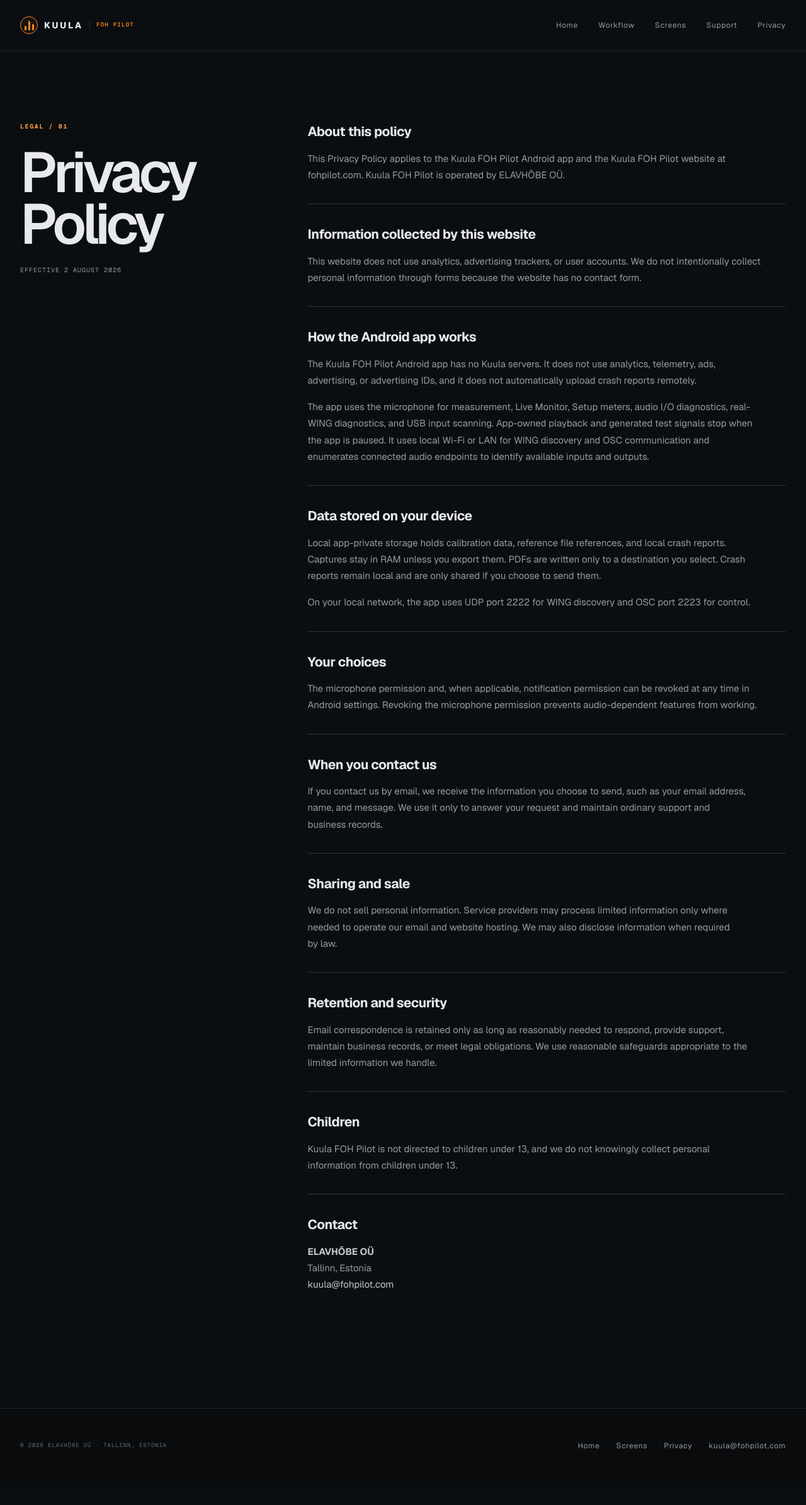
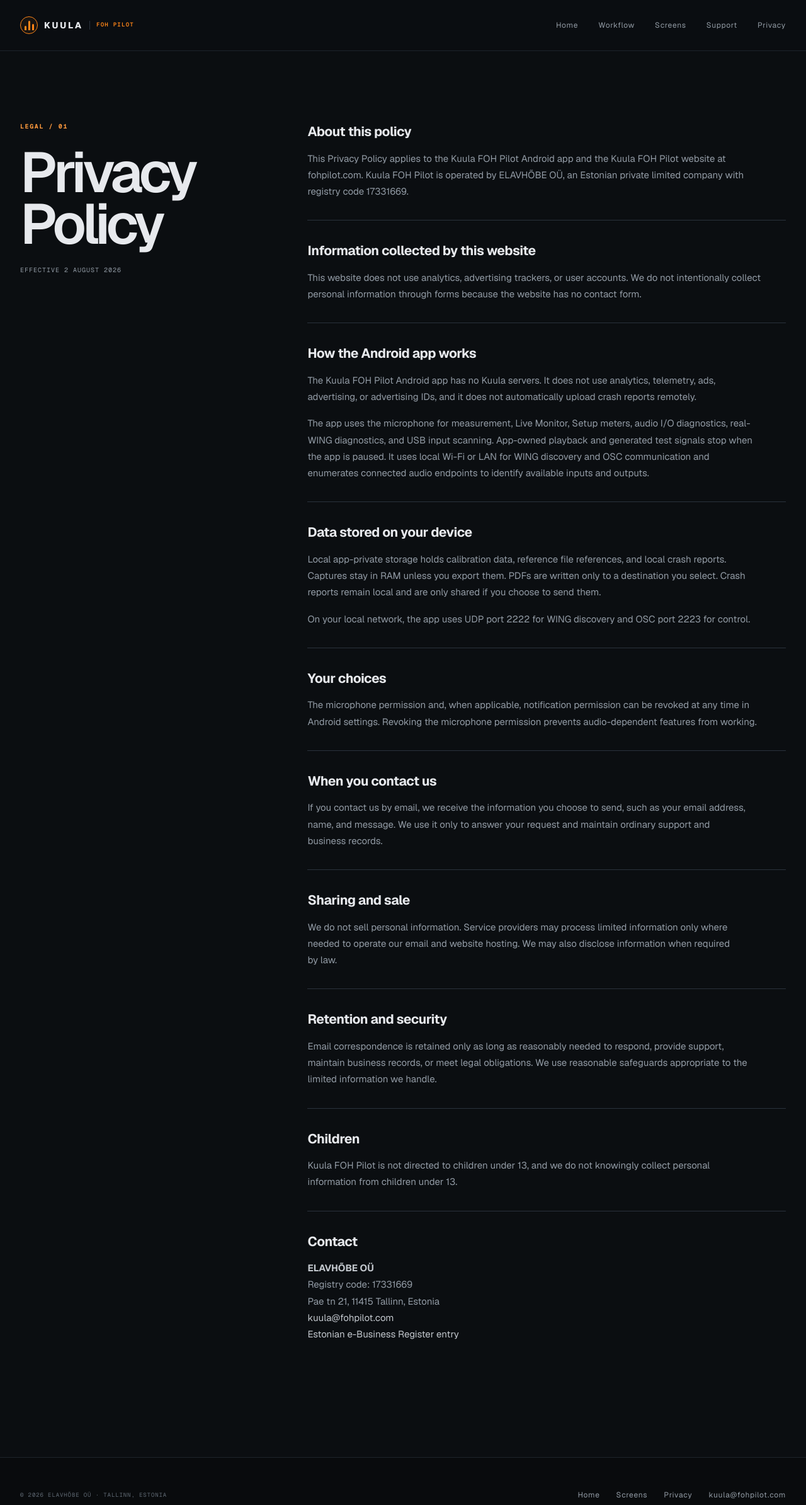
Before and after one commit to harhansergei-ui/harhansergei-ui.github.io, a Next.js app in the folder site/: page /privacy in a window 1280 px wide. Shown: the top 2389 px of the page at 63% size. Before the commit the page ends 2354 px from the top, so only its background shows below. Built offline with nearby package versions, Linux system fonts and the light colour scheme.

Commit message:
feat: add Kuula publishing metadata

```diff
--- /dev/null
+++ b/site/app/_components/StructuredData.tsx
@@ -0,0 +1,58 @@
+const structuredData = {
+  "@context": "https://schema.org",
+  "@graph": [
+    {
+      "@type": "Organization",
+      "@id": "https://fohpilot.com/#organization",
+      name: "ELAVHÕBE OÜ",
+      legalName: "ELAVHÕBE OÜ",
+      url: "https://fohpilot.com/",
+      email: "kuula@fohpilot.com",
+      identifier: {
+        "@type": "PropertyValue",
+        propertyID: "Estonian registry code",
+        value: "17331669",
+      },
+      address: {
+        "@type": "PostalAddress",
+        streetAddress: "Pae tn 21",
+        postalCode: "11415",
+        addressLocality: "Tallinn",
+        addressCountry: "EE",
+      },
+      sameAs: [
+        "https://ariregister.rik.ee/eng/company/17331669/Elavh%C3%B5be-O%C3%9C",
+      ],
+    },
+    {
+      "@type": "WebSite",
+      "@id": "https://fohpilot.com/#website",
+      url: "https://fohpilot.com/",
+      name: "Kuula FOH Pilot",
+      publisher: { "@id": "https://fohpilot.com/#organization" },
+      inLanguage: "en",
+    },
+    {
+      "@type": "SoftwareApplication",
+      "@id": "https://fohpilot.com/#app",
+      name: "Kuula FOH Pilot",
+      url: "https://fohpilot.com/",
+      applicationCategory: "MultimediaApplication",
+      operatingSystem: "Android",
+      description:
+        "A focused Android companion for live sound professionals.",
+      publisher: { "@id": "https://fohpilot.com/#organization" },
+    },
+  ],
+};
+
+export function StructuredData() {
+  return (
+    <script
+      type="application/ld+json"
+      dangerouslySetInnerHTML={{
+        __html: JSON.stringify(structuredData).replace(/</g, "\\u003c"),
+      }}
+    />
+  );
+}
--- a/site/app/layout.tsx
+++ b/site/app/layout.tsx
@@ -2,6 +2,7 @@ import type { Metadata, Viewport } from "next";
 import { Geist, Geist_Mono } from "next/font/google";
 import { SiteFooter } from "./_components/SiteFooter";
 import { SiteHeader } from "./_components/SiteHeader";
+import { StructuredData } from "./_components/StructuredData";
 import "./globals.css";
 
 const geistSans = Geist({
@@ -23,16 +24,39 @@ export const metadata: Metadata = {
   description:
     "A focused Android companion for live sound professionals, developed by ELAVHÕBE OÜ.",
   applicationName: "Kuula FOH Pilot",
+  authors: [{ name: "ELAVHÕBE OÜ", url: "https://fohpilot.com/" }],
+  creator: "ELAVHÕBE OÜ",
+  publisher: "ELAVHÕBE OÜ",
+  category: "Professional audio",
+  keywords: [
+    "live sound",
+    "FOH",
+    "audio measurement",
+    "system correction",
+    "Android",
+  ],
+  robots: {
+    index: true,
+    follow: true,
+  },
+  icons: {
+    icon: [
+      { url: "/favicon.svg", type: "image/svg+xml" },
+      { url: "/favicon-32x32.png", type: "image/png", sizes: "32x32" },
+    ],
+    apple: [{ url: "/apple-touch-icon.png", sizes: "180x180" }],
+  },
   openGraph: {
     type: "website",
+    url: "/",
     siteName: "Kuula FOH Pilot",
     title: "Kuula FOH Pilot",
     description: "Confidence at front of house.",
     images: [
       {
         url: "/og.png",
-        width: 1728,
-        height: 896,
+        width: 1200,
+        height: 630,
         alt: "Kuula FOH Pilot — Confidence at front of house.",
       },
     ],
@@ -58,6 +82,7 @@ export default function RootLayout({
   return (
     <html lang="en">
       <body className={`${geistSans.variable} ${geistMono.variable}`}>
+        <StructuredData />
         <div className="site-frame">
           <SiteHeader />
           {children}
--- a/site/app/page.tsx
+++ b/site/app/page.tsx
@@ -11,6 +11,9 @@ export const metadata: Metadata = {
   title: "Kuula FOH Pilot — Confidence at front of house",
   description:
     "A focused Android companion for live sound professionals, developed by ELAVHÕBE OÜ in Tallinn, Estonia.",
+  alternates: {
+    canonical: "/",
+  },
 };
 
 const workflow: Array<{
--- a/site/app/privacy/page.tsx
+++ b/site/app/privacy/page.tsx
@@ -3,6 +3,9 @@ import type { Metadata } from "next";
 export const metadata: Metadata = {
   title: "Privacy Policy — Kuula FOH Pilot",
   description: "Privacy information for Kuula FOH Pilot and fohpilot.com.",
+  alternates: {
+    canonical: "/privacy/",
+  },
 };
 
 export default function Privacy() {
@@ -20,7 +23,8 @@ export default function Privacy() {
             <p>
               This Privacy Policy applies to the Kuula FOH Pilot Android app
               and the Kuula FOH Pilot website at fohpilot.com. Kuula FOH Pilot
-              is operated by ELAVHÕBE OÜ.
+              is operated by ELAVHÕBE OÜ, an Estonian private limited company
+              with registry code 17331669.
             </p>
           </section>
 
@@ -121,9 +125,18 @@ export default function Privacy() {
             <address>
               <strong>ELAVHÕBE OÜ</strong>
               <br />
-              Tallinn, Estonia
+              Registry code: 17331669
+              <br />
+              Pae tn 21, 11415 Tallinn, Estonia
               <br />
               <a href="mailto:kuula@fohpilot.com">kuula@fohpilot.com</a>
+              <br />
+              <a
+                href="https://ariregister.rik.ee/eng/company/17331669/Elavh%C3%B5be-O%C3%9C"
+                rel="noreferrer"
+              >
+                Estonian e-Business Register entry
+              </a>
             </address>
           </section>
         </article>
--- /dev/null
+++ b/site/app/robots.ts
@@ -0,0 +1,14 @@
+import type { MetadataRoute } from "next";
+
+export const dynamic = "force-static";
+
+export default function robots(): MetadataRoute.Robots {
+  return {
+    rules: {
+      userAgent: "*",
+      allow: "/",
+    },
+    sitemap: "https://fohpilot.com/sitemap.xml",
+    host: "https://fohpilot.com",
+  };
+}
--- /dev/null
+++ b/site/app/sitemap.ts
@@ -0,0 +1,28 @@
+import type { MetadataRoute } from "next";
+
+export const dynamic = "force-static";
+
+export default function sitemap(): MetadataRoute.Sitemap {
+  const lastModified = new Date("2026-08-03T00:00:00.000Z");
+
+  return [
+    {
+      url: "https://fohpilot.com/",
+      lastModified,
+      changeFrequency: "weekly",
+      priority: 1,
+    },
+    {
+      url: "https://fohpilot.com/support/",
+      lastModified,
+      changeFrequency: "monthly",
+      priority: 0.7,
+    },
+    {
+      url: "https://fohpilot.com/privacy/",
+      lastModified,
+      changeFrequency: "monthly",
+      priority: 0.7,
+    },
+  ];
+}
--- a/site/app/support/page.tsx
+++ b/site/app/support/page.tsx
@@ -3,6 +3,9 @@ import type { Metadata } from "next";
 export const metadata: Metadata = {
   title: "Support — Kuula FOH Pilot",
   description: "Contact support for Kuula FOH Pilot.",
+  alternates: {
+    canonical: "/support/",
+  },
 };
 
 export default function Support() {
```
Also changed, not shown: 1 other file (tests, documents, lock files or other folders).
